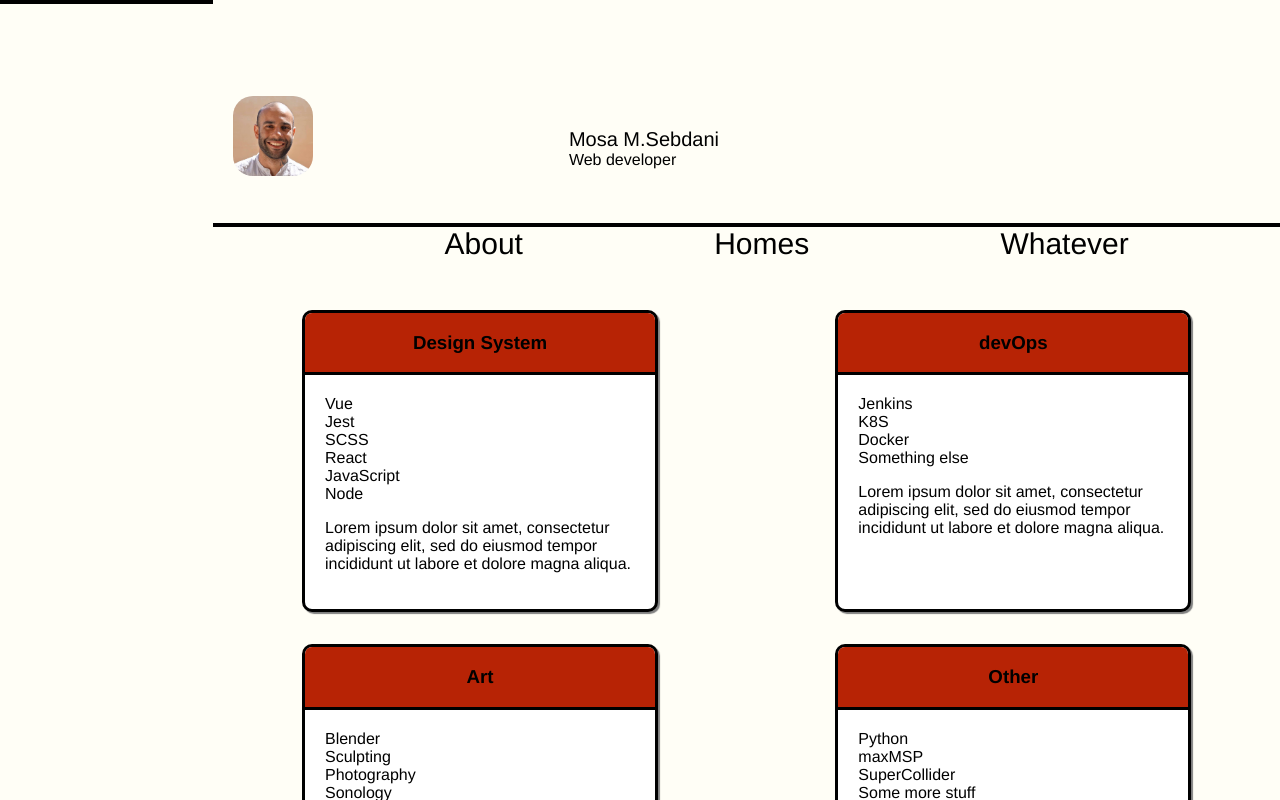
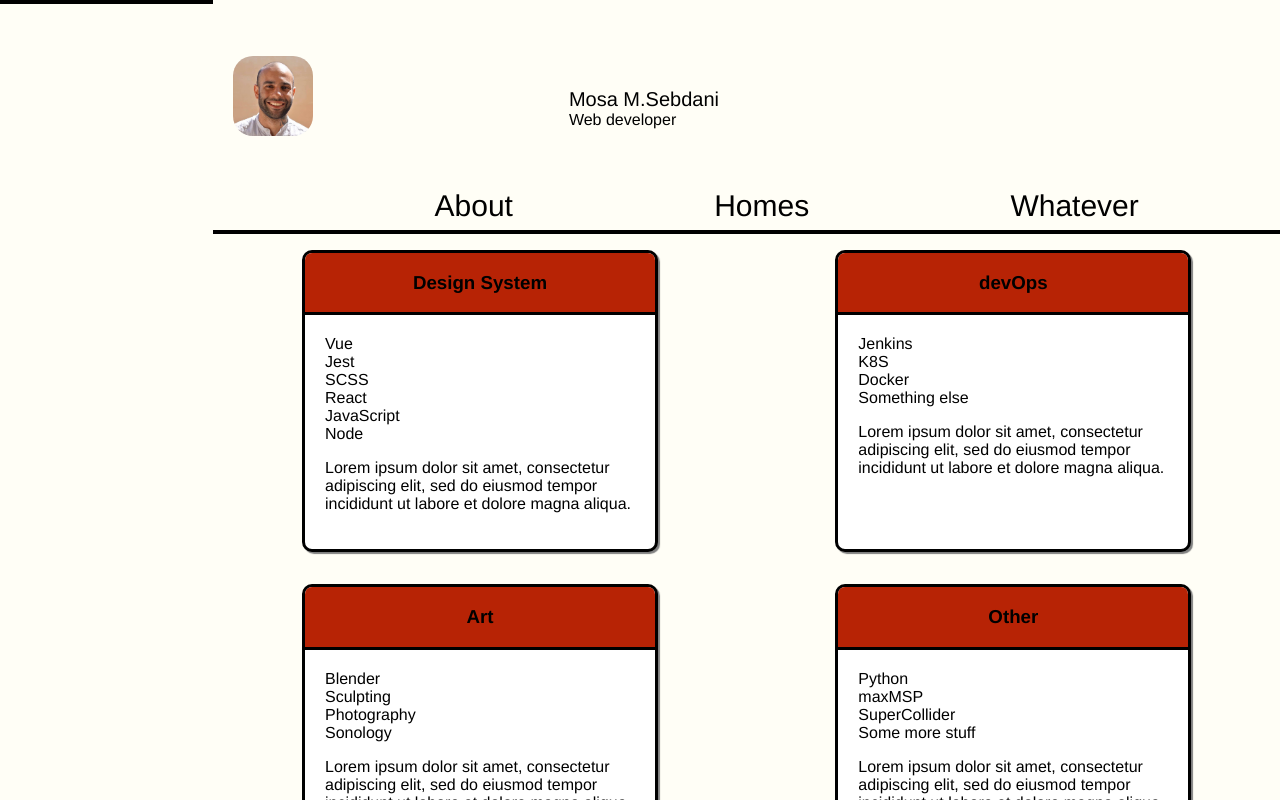
Before and after one commit to m0satron/vue-resume, a Vue app: page / in a window 1280 px wide. Shown: the top 800 px of the page. Built offline with nearby package versions, Linux system fonts and the light colour scheme; some icons are missing.

Commit message:
improve styling for tabs

```diff
--- a/src/components/Menu/menu.scss
+++ b/src/components/Menu/menu.scss
@@ -5,12 +5,11 @@
   background-color: colors.$base, 0.1;
   display: grid;
   grid-template-columns: repeat(3, 1fr);
-  border-bottom: .4rem solid black;
+  border-bottom: 0.4rem solid black;
   @include breakpoints.tablet {
     grid-template-rows: 2fr 1fr;
     border: none;
   }
-
 }
 
 .menu__tab-area {
@@ -28,12 +27,30 @@
   transition: all 150ms ease;
   @include breakpoints.tablet {
     position: relative;
-    grid-column: 1 /span 3;
+    grid-column: 1 / span 3;
     grid-row: 2;
     display: flex;
     justify-content: space-evenly;
     background-color: transparent;
-    border-top: .4rem solid black;
+    border-bottom: 0.4rem solid black;
+  }
+}
+.menu__item {
+  font-size: 3rem;
+
+  margin: 4rem 2rem 2rem 4rem;
+
+  &--active {
+    font-weight: bold;
+  }
+  @include breakpoints.tablet {
+    margin: 0;
+    padding: 1rem 2rem;
+    &--active {
+      color: white;
+      background-color: black;
+      outline: none;
+    }
   }
 }
 
@@ -46,7 +63,6 @@
   margin-bottom: 2rem;
   @include breakpoints.tablet {
     margin-left: 2rem;
-
   }
 }
 .menu__title-wrapper {
@@ -73,17 +89,3 @@
   height: 4rem;
   width: 4rem;
 }
-
-
-.menu__item {
-  font-size: 3rem;
-  margin: 4rem 2rem 2rem 4rem;
-
-  &--active {
-    font-weight: bold;
-  }
-  @include breakpoints.tablet {
-    margin: 0 0 4rem 0;
-
-  }
-}
```
